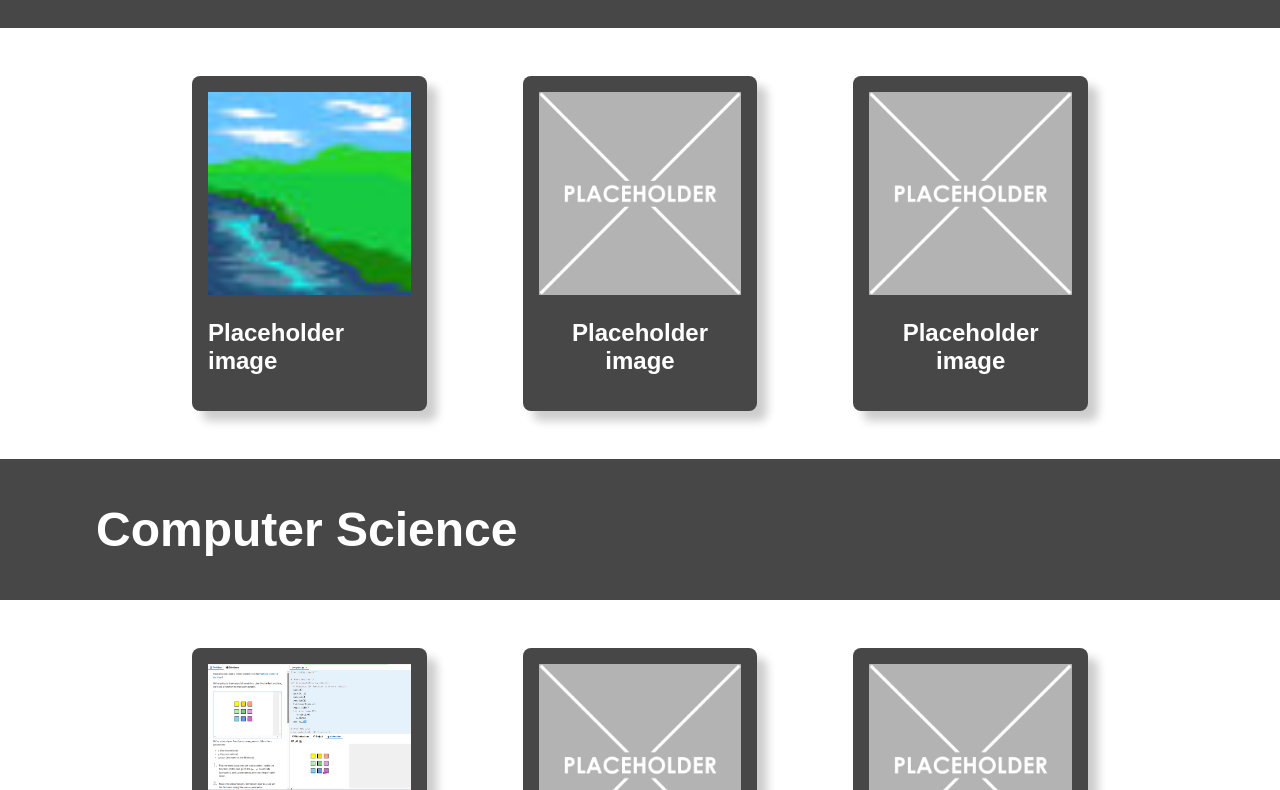
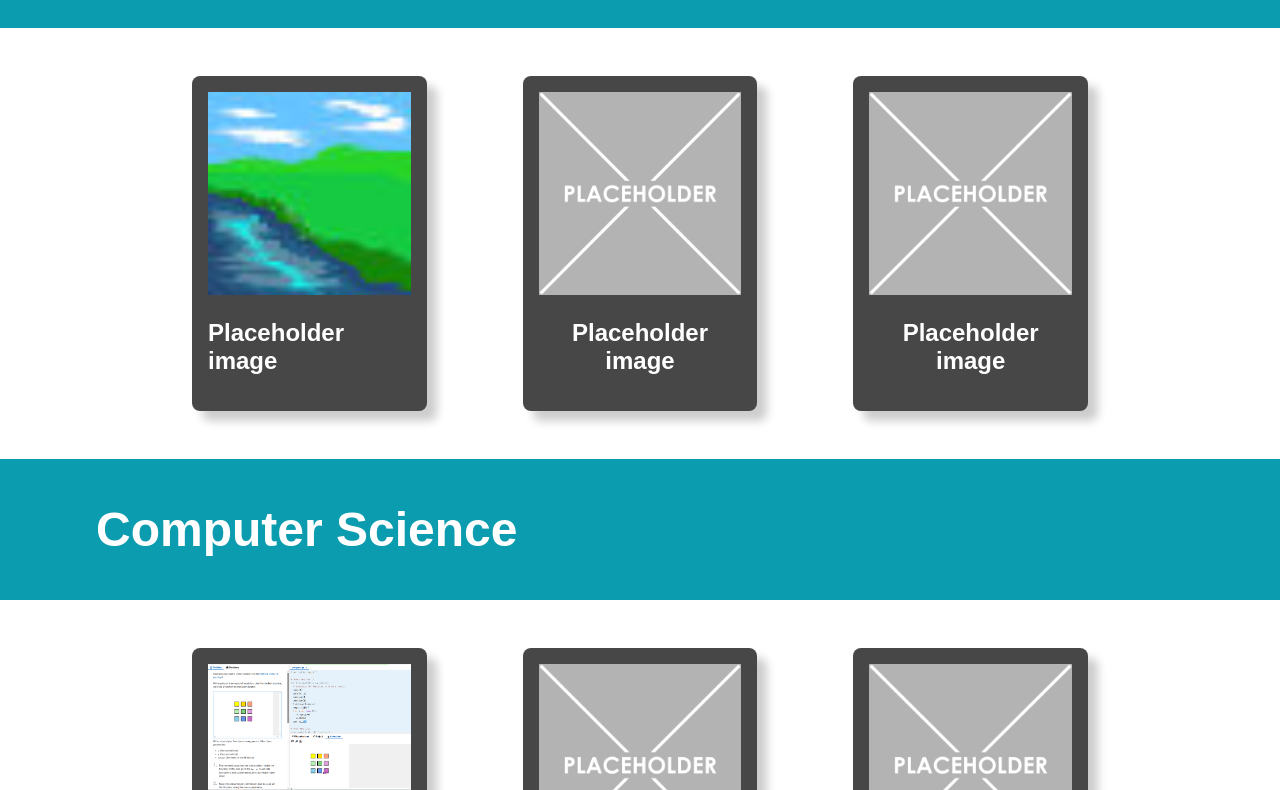
Before and after one commit to BHS-25641/MyYear10Website, a plain HTML site: page index.html in a window 1280 px wide. Shown: the part 313-1103 px from the top of the page. Drawn offline with Linux system fonts and the light colour scheme.

Commit message:
chnaged the colour to blue!!!!!!

```diff
--- a/style.css
+++ b/style.css
@@ -39,7 +39,7 @@ img {
     color: white;
     font-size: 2em;
     padding: 0.1em 3em;
-    background-color: rgb(71, 71, 71);
+    background-color: rgb(12, 156, 175);
 }
 
 /* Three column grid with a nice big gap */
```
